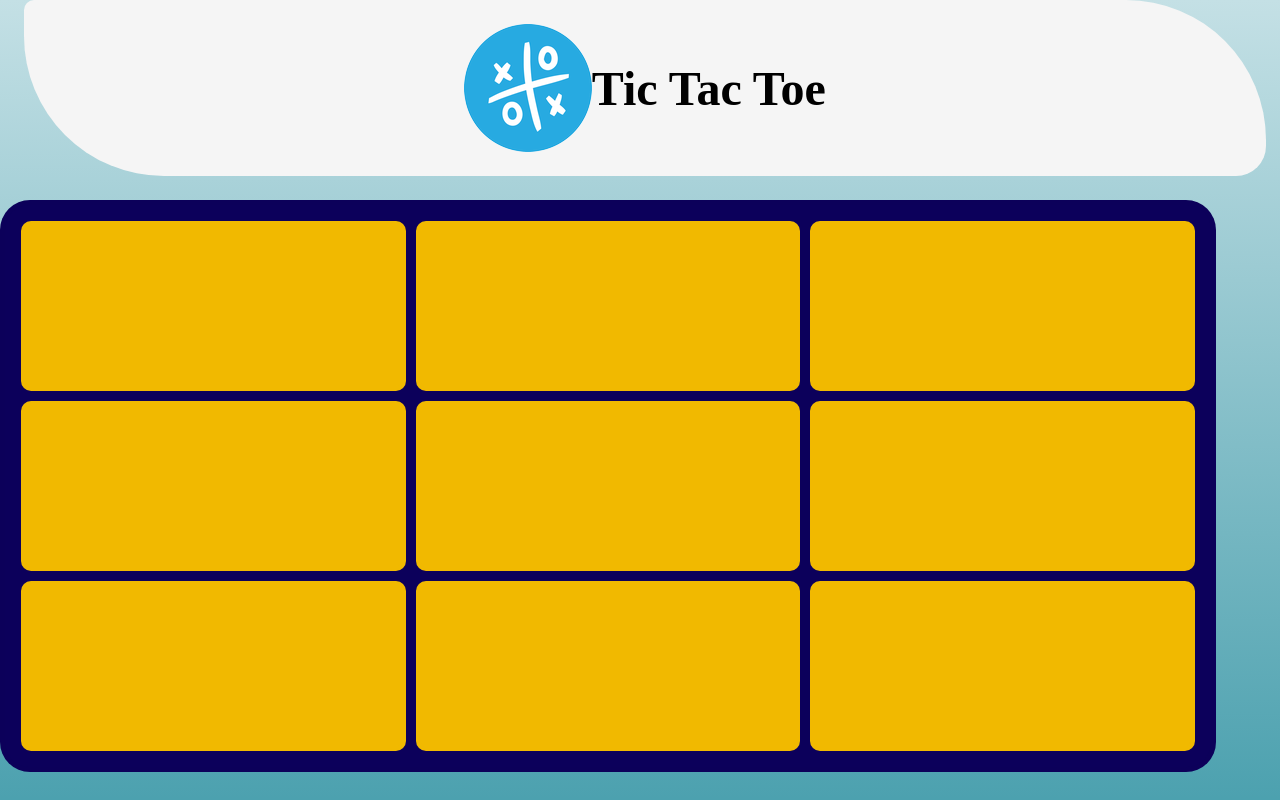
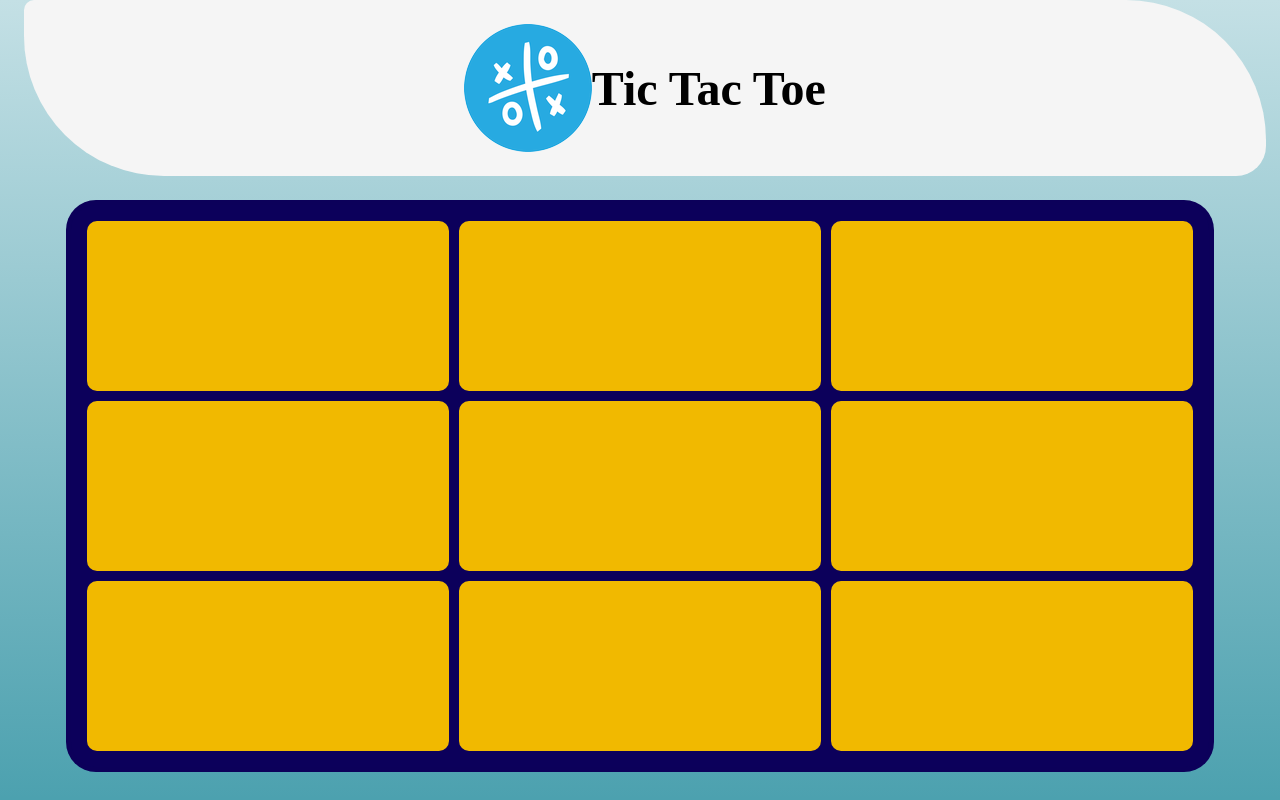
Before and after one commit to vibhubehl/ticTacToe, a React (Create React App) app: page /gamewindow in a window 1280 px wide. Built offline with nearby package versions, Linux system fonts and the light colour scheme.

Commit message:
making grid boxy

```diff
--- a/src/assets/css/Panel.css
+++ b/src/assets/css/Panel.css
@@ -6,6 +6,7 @@
     align-items: center;
     justify-content: center;
     height: 16vh;
+    width: 40vh;
   }
 
 .Panel-column {
@@ -32,6 +33,6 @@
     /* flex-direction: column; */
     align-items: center;
     justify-content: center;
-    width: 95%;
+    width: 100%;
     height: 100%;
   }
--- a/src/components/GameWindow.tsx
+++ b/src/components/GameWindow.tsx
@@ -17,7 +17,7 @@ export function GameWindow (props: GameWindowProps) {
     return (
       // <div style={{display: "flex", flexDirection: "row", height:"100%", width:"100%"}}>
       <div className="Game-Window">
-        <table id="gameWindow" style={{height:"100%", width:"100%"}}>
+        <table id="gameWindow">
         {
           data.map((row, index) => (
             <tr className='Panel-row' key={row[0]}>
--- a/src/components/Panel.tsx
+++ b/src/components/Panel.tsx
@@ -27,7 +27,6 @@ export function Panel (props: PanelProps) {
     } else {
       setType(PanelType.empty);
     }
-    console.log("hello1");
   }
   return (
     <div onClick={toggleState} className="Panel-image">
```
